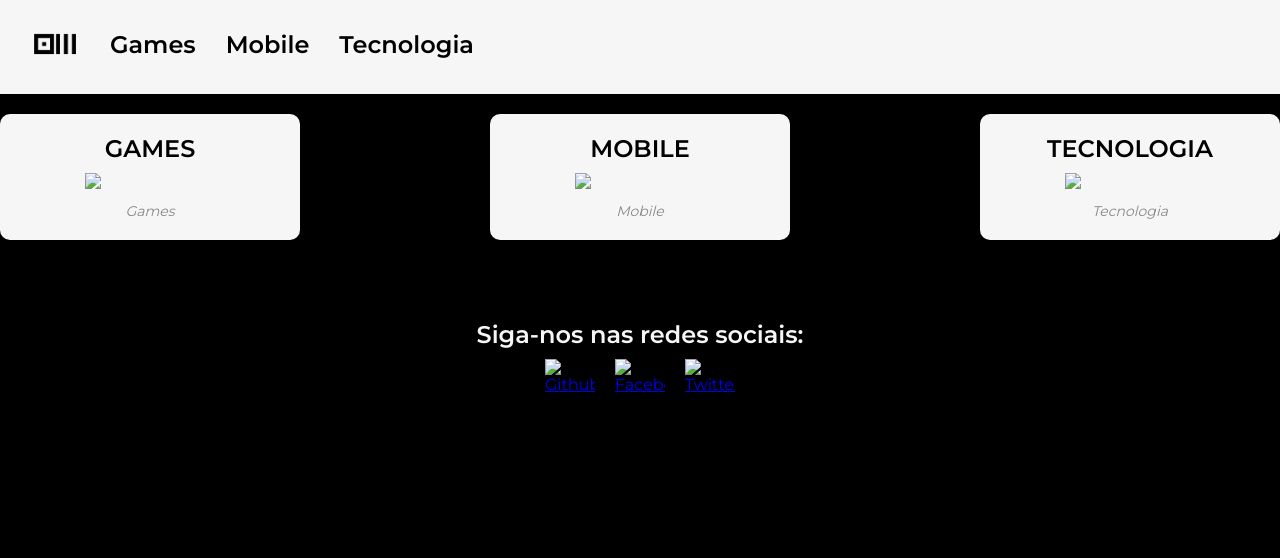
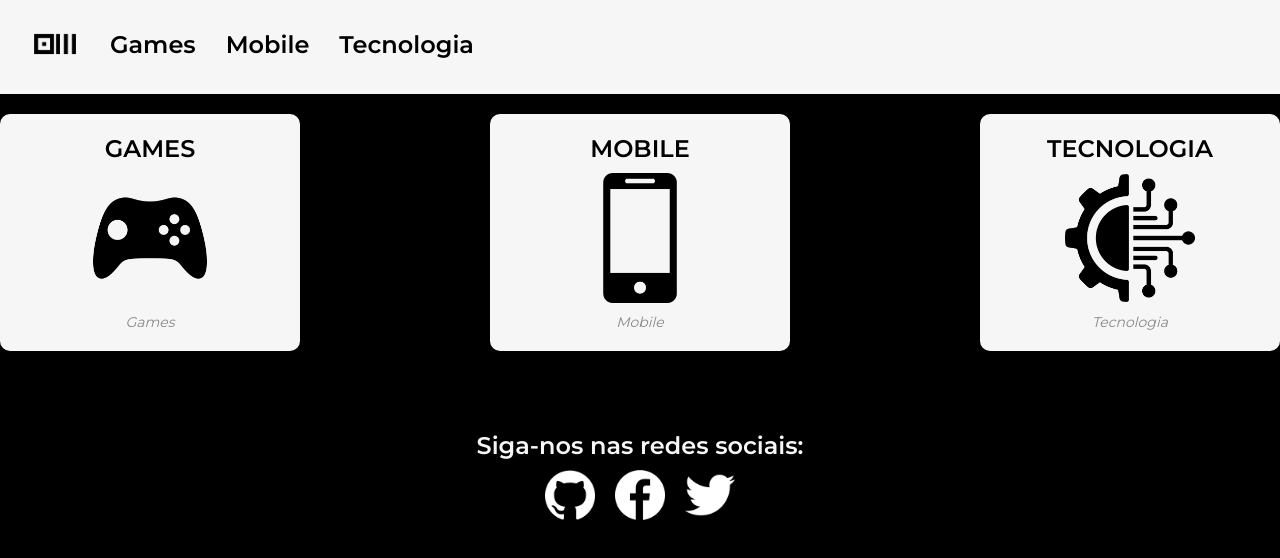
Before and after one commit to GEdO23/OMCORP-CHECKPOINT-2, a plain HTML site: page index.html in a window 1280 px wide. Drawn offline with Linux system fonts and the light colour scheme.

Commit message:
Correções v2

```diff
--- a/index.html
+++ b/index.html
@@ -22,21 +22,21 @@
         <div class="card">
             <h2>Games</h2>
             <figure>
-                <img src="" alt="Games">
+                <img src="./img/games_icon.png" alt="Games">
                 <figcaption>Games</figcaption>
             </figure>
         </div>
         <div class="card">
             <h2>Mobile</h2>
             <figure>
-                <img src="" alt="Mobile">
+                <img src="./img/mobile_icon.png" alt="Mobile">
                 <figcaption>Mobile</figcaption>
             </figure>
         </div>
         <div class="card">
             <h2>Tecnologia</h2>
             <figure>
-                <img src="" alt="Tecnologia">
+                <img src="./img/tecnologia_icon.png" alt="Tecnologia">
                 <figcaption>Tecnologia</figcaption>
             </figure>
         </div>
@@ -45,10 +45,10 @@
     <footer class="rodape">
         <h2>Siga-nos nas redes sociais:</h2>
         <nav class="redes-sociais">
-            <a href="https://github.com/" title="Github"><img src="" alt="Github" class="icone"></a>
-            <a href="https://www.facebook.com/" title="Facebook"><img src="" alt="Facebook" class="icone"></a>
-            <a href="https://twitter.com/" title="Twitter"><img src="" alt="Twitter" class="icone"></a>
-        </nav>
+            <a href="https://github.com/" title="Github"><img src="./img/github_logo.png" alt="Github" class="icone"></a>
+            <a href="https://www.facebook.com/" title="Facebook"><img src="./img/facebook_logo.png" alt="Facebook" class="icone"></a>
+            <a href="https://twitter.com/" title="Twitter"><img src="./img/twitter_logo.png" alt="Twitter" class="icone"><a>
+
     </footer>
 
 
```
Also changed, not shown: img/facebook_logo.png (added), img/games_icon.png (added), img/github_logo.png (added), img/mobile_icon.png (added), img/tecnologia_icon.png (added), img/twitter_logo.png (added).
